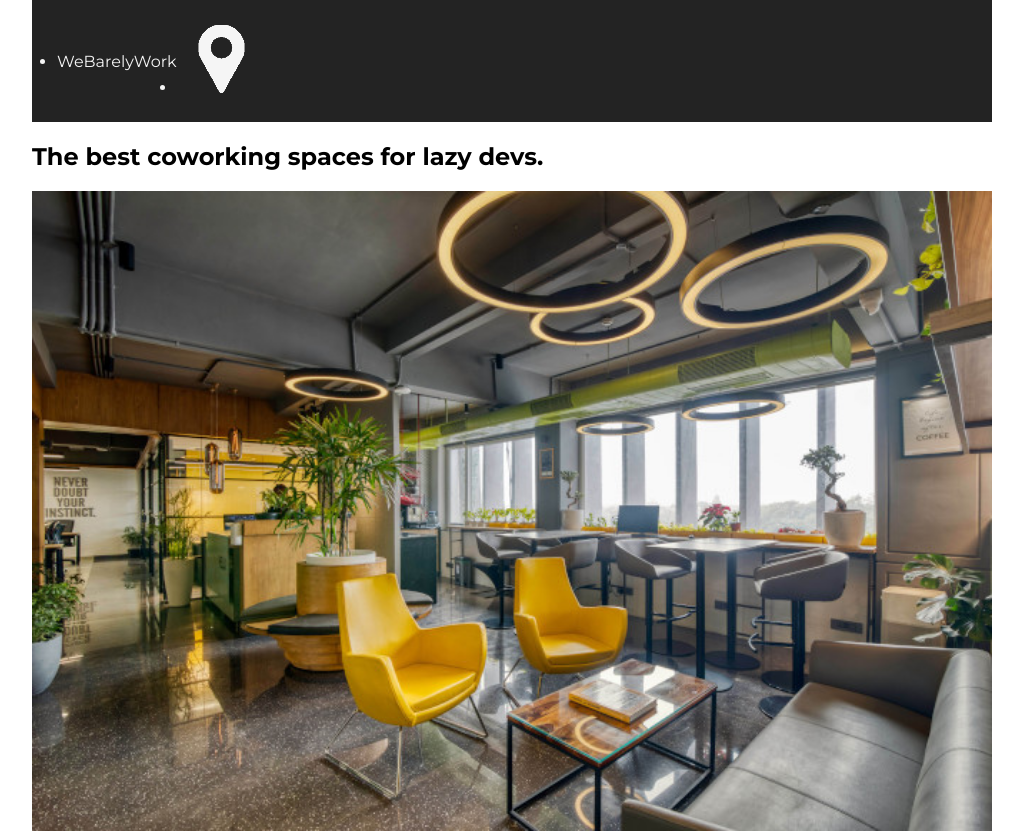
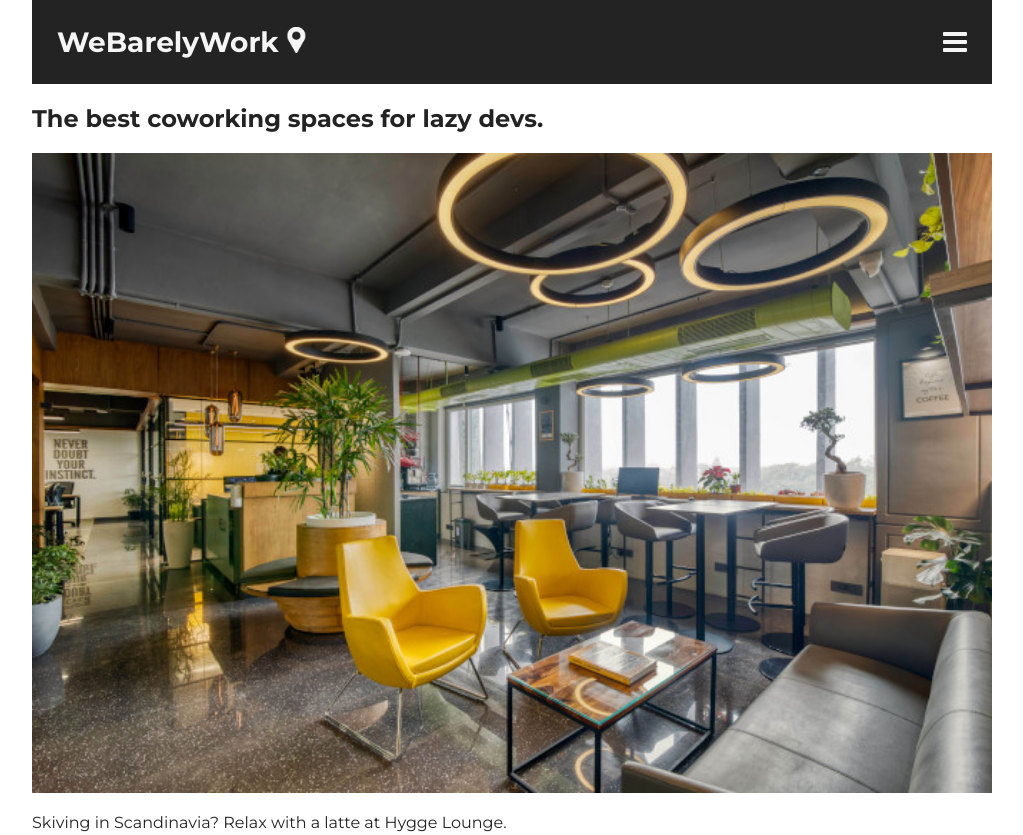
Before and after one commit to idowujames/Simple-Co-working-space-design, a plain HTML site: page index.html in a window 1280 px wide. Shown: the top 835 px of the page, without its empty margins (128-1151 px from the left). Drawn offline with Linux system fonts and the light colour scheme.

Commit message:
Heade css done

```diff
--- a/index.css
+++ b/index.css
@@ -2,6 +2,7 @@ body {
     margin: 0;
     padding: 0;
     font-family: "Montserrat", sans-serif;
+    color: #232323;
 }
 
 .container{
@@ -19,8 +20,23 @@ nav ul{
     align-items: center;
     margin-top: 0;
     padding: 25px;
+    list-style-type: none;
 }
 
+
+.logo{
+    font-size: 28px;
+    font-weight: 700;
+}
+
+.icon{
+    width: 35px;
+}
+
+.fa{
+    font-size: 28px;
+    margin-left: auto;
+}
 
 .item-img{
     width: 100%;
--- a/index.html
+++ b/index.html
@@ -4,6 +4,7 @@
 		<link rel="preconnect" href="https://fonts.googleapis.com">
 		<link rel="preconnect" href="https://fonts.gstatic.com" crossorigin>
 		<link href="https://fonts.googleapis.com/css2?family=Montserrat:wght@400;700&display=swap" rel="stylesheet">
+		<link rel="stylesheet" href="https://cdnjs.cloudflare.com/ajax/libs/font-awesome/4.7.0/css/font-awesome.min.css">
 		<link rel="stylesheet" href="index.css">
 	</head>
 
@@ -18,6 +19,7 @@
 						<li>
 							<img src="images/pin.png" class="icon" alt="location">
 						</li>
+						<i class="fa fa-bars"></i>
 					</ul>
 				</nav>
 			</header>
```
